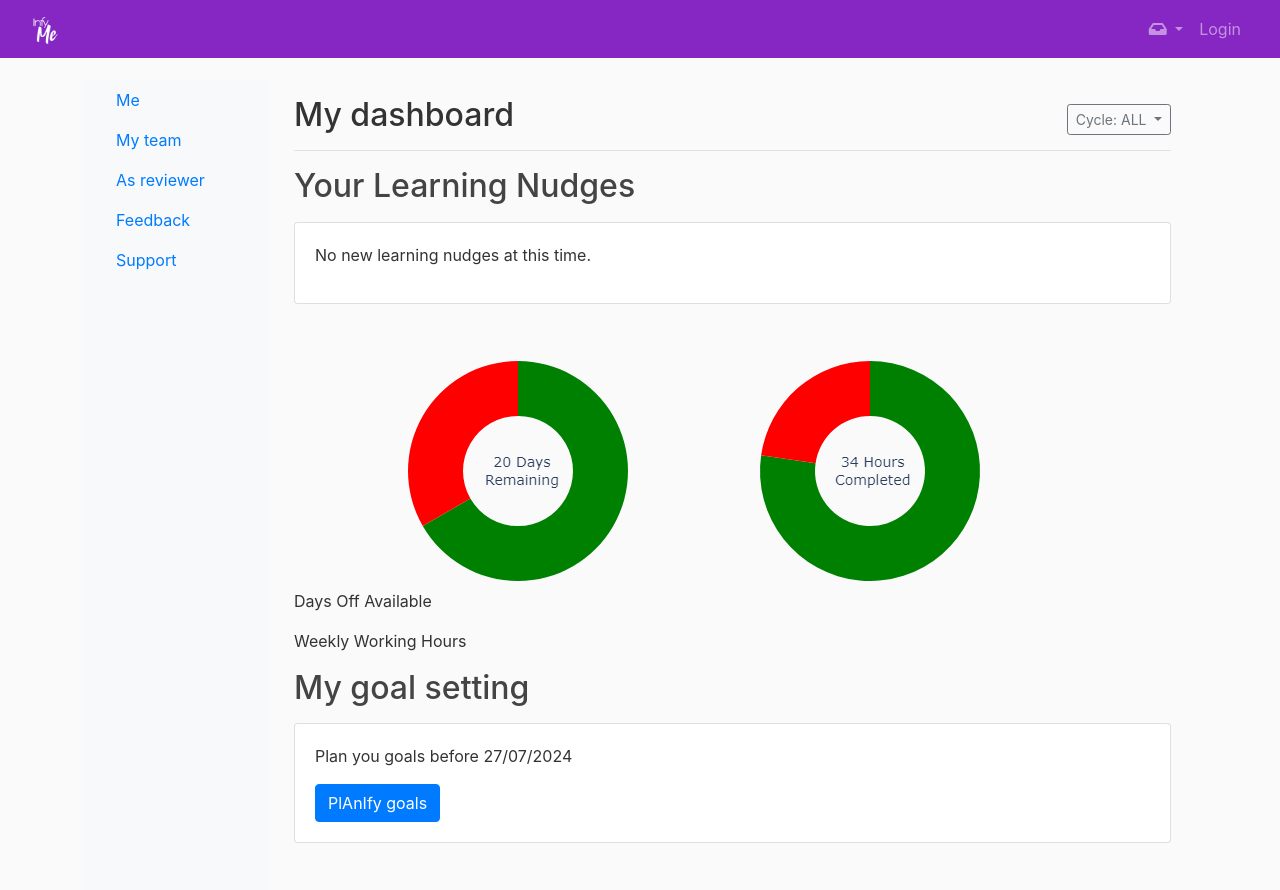
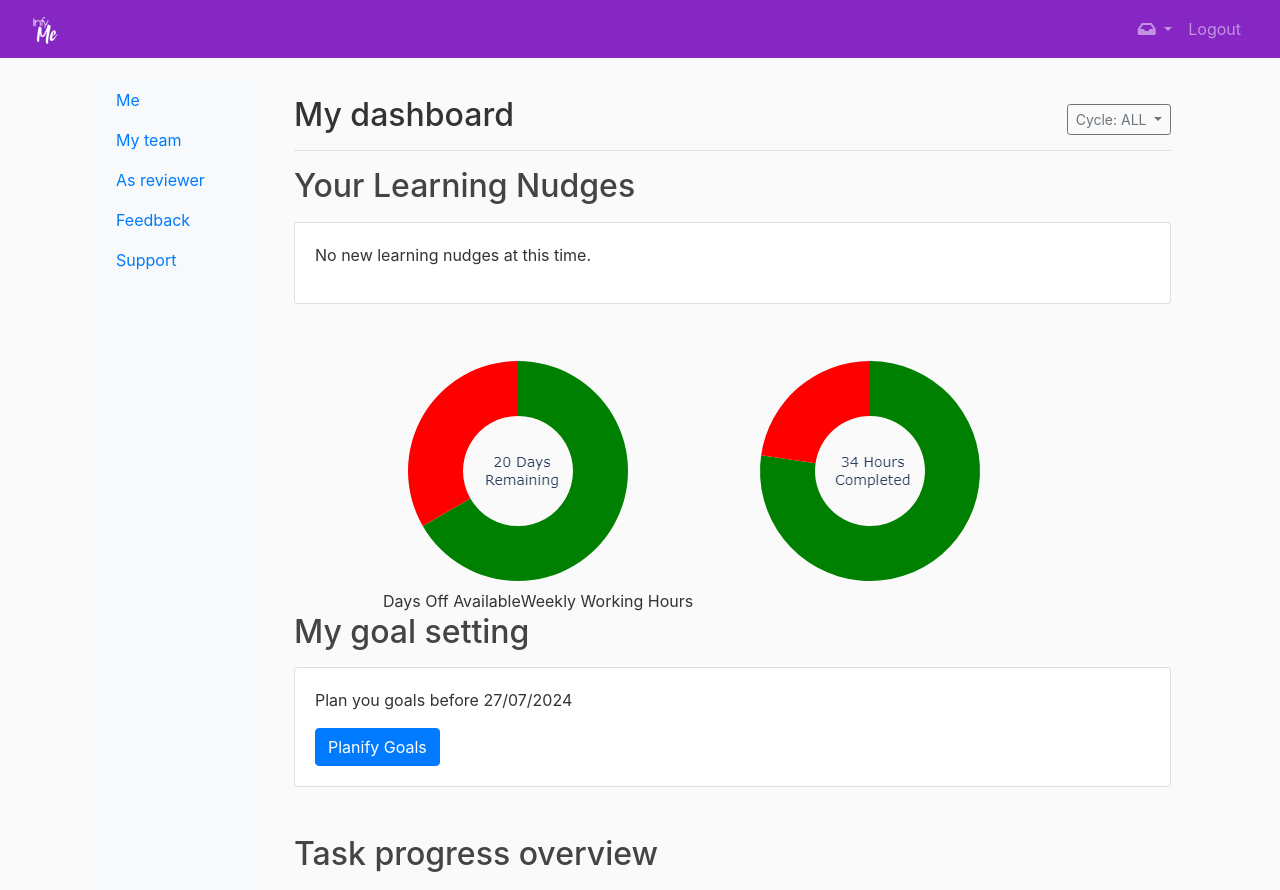
Before and after one commit to 8toz/AIthics, a Flask app: page /employee_dashboard in a window 1280 px wide. Shown: the top 890 px of the page. Run offline with Flask 3, Linux system fonts and the light colour scheme; data comes from the database, SQL or seed files in the repository; some libraries are stand-ins or nearby versions.

Commit message:
fixes to html minor bugs

```diff
--- a/flaskblog/templates/employee_dashboard.html
+++ b/flaskblog/templates/employee_dashboard.html
@@ -80,7 +80,32 @@
 
             <div class="image-container">
                 <img src="/static/donut_charts.png" class="img-fluid" alt="Image Description">
-                <p>Days Off Available</p>       <p>Weekly Working Hours</p>
+                <style>
+                    .container {
+                      display: flex;
+                      flex-direction: row;
+                      width: 100%;
+                    }
+                    .left {
+                      flex: 1;
+                      text-align: right;
+                    }
+                    .right {
+                      flex: 3;
+                      text-align: left;
+                    }
+                  </style>
+                  </head>
+                  <body>
+
+                  <div class="container">
+                    <div class="left">
+                      Days Off Available
+                    </div>
+                    <div class="right">
+                      Weekly Working Hours
+                    </div>
+                  </div>
             </div>
 
             <section class="mb-5">
@@ -88,7 +113,7 @@
                 <div class="card">
                     <div class="card-body">
                         <p class="card-text">Plan you goals before 27/07/2024 </p>
-                        <a href="{{ url_for('plan_goals') }}"  class="btn btn-primary">PlAnIfy goals</a>
+                        <a href="{{ url_for('plan_goals') }}"  class="btn btn-primary">Planify Goals</a>
                     </div>
                 </div>
             </section>
--- a/flaskblog/templates/layout.html
+++ b/flaskblog/templates/layout.html
@@ -56,7 +56,13 @@
                             {% endif %}
                         </div>
                         {% endif %}
+                        {% if request.path in ['/manager_dashboard', '/employee_dashboard'] %}
+                        <a class="nav-item nav-link" href="{{ url_for('home') }}">Logout</a>
+                        {% endif %}
+                        {% if request.path not in ['/manager_dashboard', '/employee_dashboard'] %}
                         <a class="nav-item nav-link" href="{{ url_for('login') }}">Login</a>
+                        {% endif %}
+
                     </div>
                 </div>
             </div>
--- a/flaskblog/templates/layout2.html
+++ b/flaskblog/templates/layout2.html
@@ -54,7 +54,12 @@
                             {% endif %}
                         </div>
                         {% endif %}
+                        {% if request.path in ['/manager_dashboard', '/employee_dashboard'] %}
+                        <a class="nav-item nav-link" href="{{ url_for('home') }}">Logout</a>
+                        {% endif %}
+                        {% if request.path not in ['/manager_dashboard', '/employee_dashboard'] %}
                         <a class="nav-item nav-link" href="{{ url_for('login2') }}">Login</a>
+                        {% endif %}
                     </div>
                 </div>
             </div>
```
Also changed, not shown: flaskblog/templates/employee_dashboard2.html (+1 -34 lines), flaskblog/templates/notification.html (+4 -4 lines).
